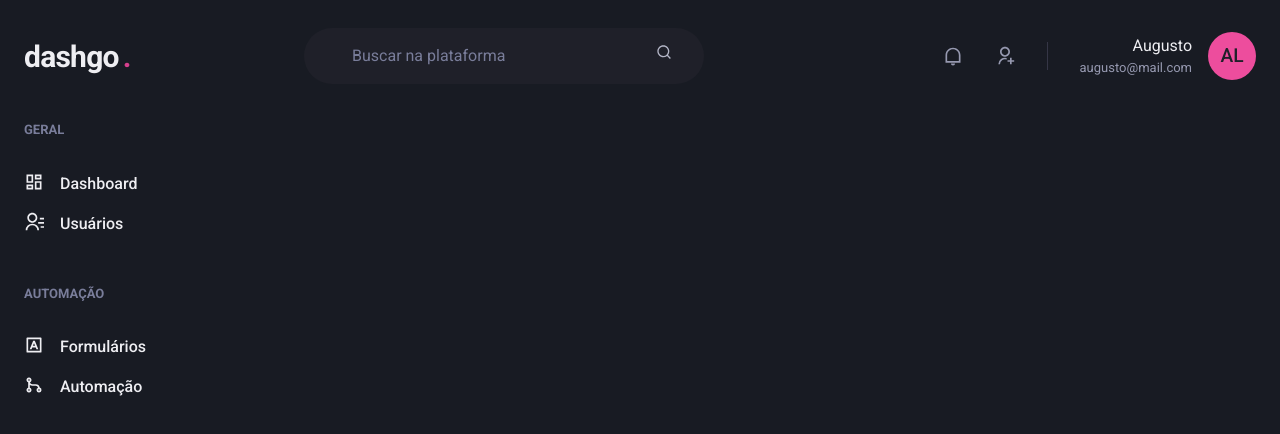
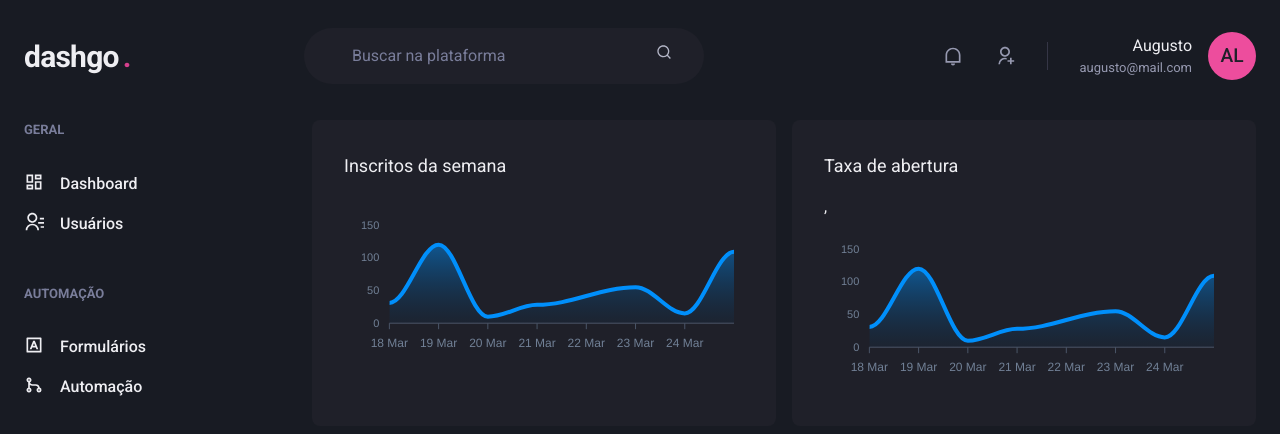
Before and after one commit to augustorl/dashgo, a Next.js app: page /dashboard in a window 1280 px wide. Shown: the top 434 px of the page. Built offline with nearby package versions, Linux system fonts and the light colour scheme.

Commit message:
add: Charts to dashboard index

```diff
--- a/src/pages/dashboard.tsx
+++ b/src/pages/dashboard.tsx
@@ -1,7 +1,69 @@
-import { Flex } from "@chakra-ui/react";
+import { Flex, SimpleGrid,Box, Text, theme } from "@chakra-ui/react";
+import { ApexOptions } from "apexcharts";
+import dynamic from 'next/dynamic';
 import React from "react";
 import { Header } from "../components/Header";
 import { Sidebar } from "../components/Sidebar";
+
+
+const Chart = dynamic(() => import('react-apexcharts'), {
+    ssr: false,
+})
+
+
+
+const options: ApexOptions = {
+    chart: {
+        toolbar: {
+            show: false
+        },
+        zoom: {
+            enabled: false
+        },
+        foreColor: theme.colors.gray[500]
+    },
+    grid: {
+        show: false,
+    },
+    dataLabels: {
+        enabled: false,
+    },
+    tooltip: {
+        enabled: false,
+    },
+    xaxis: {
+        type:  "datetime",
+        axisBorder: {
+          color: theme.colors.gray[600]
+        },
+        axisTicks: {
+          color: theme.colors.gray[600]
+        },
+        categories: [
+          '2021-03-18T00:00:00.000Z',
+          '2021-03-19T00:00:00.000Z',
+          '2021-03-20T00:00:00.000Z',
+          '2021-03-21T00:00:00.000Z',
+          '2021-03-23T00:00:00.000Z',
+          '2021-03-24T00:00:00.000Z',
+          '2021-03-25T00:00:00.000Z',
+        ]
+      },
+      fill: {
+          opacity: 0.3,
+          type: 'gradient',
+          gradient: {
+              shade: 'dark',
+              opacityFrom: 0.7,
+              opacityTo: 0.3,
+          }
+      }
+};
+
+const series = [
+    { name: 'series1', data: [31, 120, 10, 28, 55, 15, 109] }
+];
+
 
 export default function Dashboard() {
     return (
@@ -10,6 +72,28 @@
 
             <Flex w="100%" my="6" maxWidth={1480} mx="auto" px="6">
                 <Sidebar />
+
+                <SimpleGrid flex="1" gap="4" minChildWidth="320px" align="flex-start">
+                    <Box
+                     p="8"
+                     bg="gray.800"
+                     borderRadius={8}
+                     pb="4"
+                    >
+                        <Text fontSize="lg" mb="4">Inscritos da semana</Text>
+                        <Chart type="area" height={160} options={options} series={series} />
+                    </Box>
+
+                    <Box
+                     p="8"
+                     bg="gray.800"
+                     borderRadius={8}
+                    //  pb="4"
+                    >
+                        <Text fontSize="lg" mb="4">Taxa de abertura</Text>,
+                        <Chart type="area" height={160} options={options} series={series} />
+                    </Box>
+                </SimpleGrid>
             </Flex>
         </Flex>
 
```
